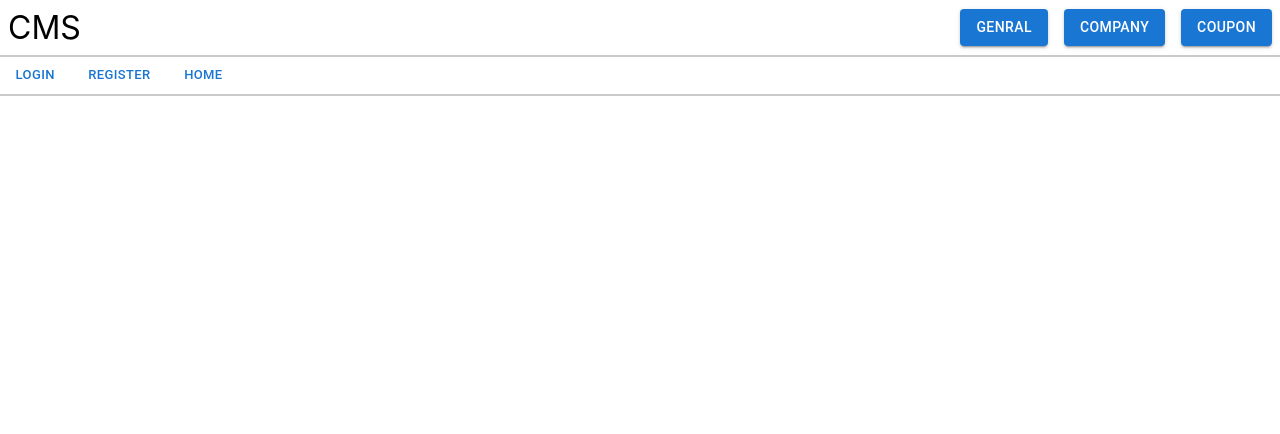
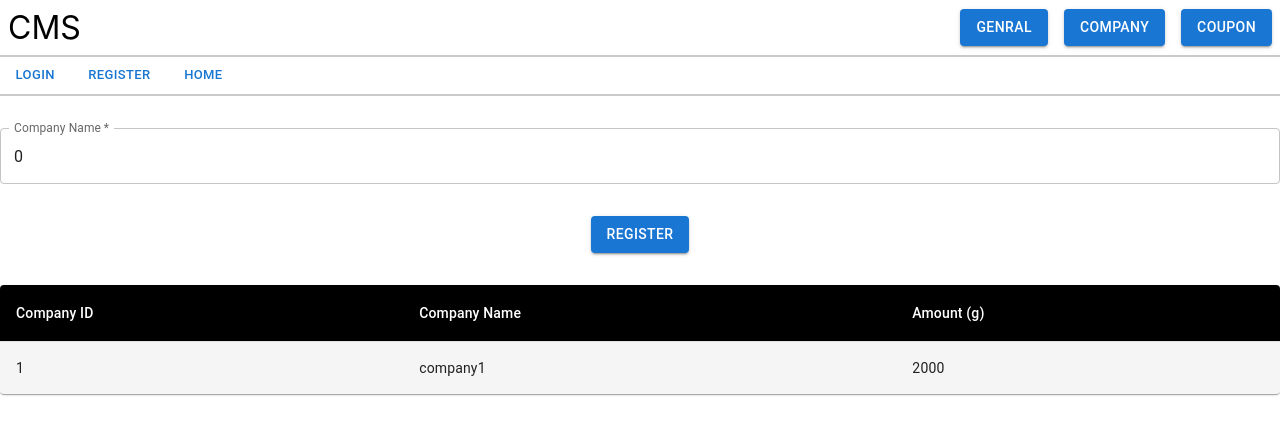
Before and after one commit to AnanduSP/CMS-Frontend, a React (Create React App) app in the folder cmsfrontend/: page /company/search-by-id in a window 1280 px wide. Shown: the top 434 px of the page. Built offline with nearby package versions, Linux system fonts and the light colour scheme.

Commit message:
added search-company page

```diff
--- a/cmsfrontend/src/App.js
+++ b/cmsfrontend/src/App.js
@@ -7,6 +7,7 @@ import AllCompanyPage from "./pages/AllCompanyPage";
 import UpdateCompanyPage from "./pages/UpdateCompanyPage";
 import CouponByCompanyPage from "./pages/CouponByCompanyPage";
 import CouponByIdPage from "./pages/CouponByIdPage";
+import SearchCompanyPage from "./pages/SearchCompanyPage";
 
 function App() {
   return (
@@ -18,6 +19,7 @@ function App() {
 
         <Route path="/company/all-company" element={<AllCompanyPage />} />
         <Route path="/company/update" element={<UpdateCompanyPage />} />
+        <Route path="/company/search-by-id" element={<SearchCompanyPage />} />
 
         <Route path="/coupon/by-company" element={<CouponByCompanyPage />} />
         <Route path="/coupon/by-coupon-id" element={<CouponByIdPage />} />
--- a/cmsfrontend/src/components/NavBar.jsx
+++ b/cmsfrontend/src/components/NavBar.jsx
@@ -13,6 +13,7 @@ const NavBar = () => {
   const CompanyPathArr = [
     { pageName: "All-Company", path: "/company/all-company" },
     { pageName: "Update", path: "/company/update" },
+    { pageName: "Search by Company id", path: "/company/search-by-id" },
   ];
 
   const CouponPathArr = [
--- a/cmsfrontend/src/pages/AllCompanyPage.jsx
+++ b/cmsfrontend/src/pages/AllCompanyPage.jsx
@@ -45,9 +45,9 @@ const AllCompanyPage = () => {
       id:'1'
     },
     {
-      name:'company1',
-      amount:'2000',
-      id:'1'
+      name:'company2',
+      amount:'5000',
+      id:'2'
     }
   ]);
   return (
--- a/cmsfrontend/src/pages/SearchCompanyPage.jsx
+++ b/cmsfrontend/src/pages/SearchCompanyPage.jsx
@@ -1,7 +1,98 @@
-import React from "react";
+import { TableBody, TableContainer, TextField,Button } from '@mui/material';
+import React, { useState } from 'react'
+// import * as React from 'react';
+import { styled } from '@mui/material/styles';
+import Table from '@mui/material/Table';
+// import TableBody from '@mui/material/TableBody';
+import TableCell, { tableCellClasses } from '@mui/material/TableCell';
+// import TableContainer from '@mui/material/TableContainer';
+import TableHead from '@mui/material/TableHead';
+import TableRow from '@mui/material/TableRow';
+import Paper from '@mui/material/Paper';
+import axios from 'axios';
+
+
+const StyledTableCell = styled(TableCell)(({ theme }) => ({
+  [`&.${tableCellClasses.head}`]: {
+    backgroundColor: theme.palette.common.black,
+    color: theme.palette.common.white,
+  },
+  [`&.${tableCellClasses.body}`]: {
+    fontSize: 14,
+  },
+}));
+
+const StyledTableRow = styled(TableRow)(({ theme }) => ({
+  '&:nth-of-type(odd)': {
+    backgroundColor: theme.palette.action.hover,
+  },
+  // hide last border
+  '&:last-child td, &:last-child th': {
+    border: 0,
+  },
+}));
+
+
+
 
 const SearchCompanyPage = () => {
-  return <div>SearchCompanyPage</div>;
+
+  const [company, setCompany] = useState(
+    {
+      name: 'company1',
+      amount: '2000',
+      id: '1'
+    },
+
+  );
+
+  const [companyId, setCompanyId] = useState(0);
+
+
+  const handleSubmit = () =>{
+    console.log('handle');
+    // axios.get(""+companyId).then((response)=>{console.log(response)}).catch((error)=>{console.log(error)});
+
+  }
+
+  return <div>
+
+    <TextField
+      type="text"
+      variant="outlined"
+      color="secondary"
+      label="Company Name"
+      onChange={(e) => setCompanyId(e.target.value)}
+      value={companyId}
+      fullWidth
+      required
+      sx={{ mt: 4, mb: 4 }}
+    />
+
+    <Button variant="contained" type="submit" onClick={handleSubmit}
+      sx={{mb:4}}>
+      Register
+    </Button>
+
+    <TableContainer component={Paper}>
+      <Table sx={{ minWidth: 700 }} aria-label="customized table">
+        <TableHead>
+          <TableRow>
+            <StyledTableCell>Company ID</StyledTableCell>
+            <StyledTableCell align="left">Company Name</StyledTableCell>
+            <StyledTableCell align="left">Amount&nbsp;(g)</StyledTableCell>
+          </TableRow>
+        </TableHead>
+        <TableBody>
+          <StyledTableRow key={company.name}>
+            <StyledTableCell align='left'>{company.id}</StyledTableCell>
+            <StyledTableCell align="left">{company.name}</StyledTableCell>
+            <StyledTableCell align="left">{company.amount}</StyledTableCell>
+          </StyledTableRow>
+        </TableBody>
+      </Table>
+    </TableContainer>
+  </div>;
 };
 
 export default SearchCompanyPage;
```
